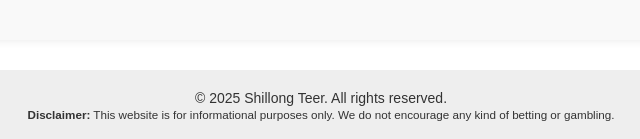
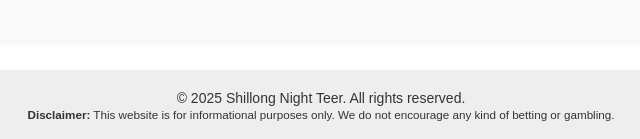
Before and after one commit to shillongnighteer/nightteer, a plain HTML site: page index.html in a window 1280 px wide. Shown: the part 899-1038 px from the top of the page, 319-959 px from the left. Drawn offline with Linux system fonts and the light colour scheme.

Commit message:
Update index.html

```diff
--- a/index.html
+++ b/index.html
@@ -3,10 +3,10 @@
 <head>
   <meta charset="UTF-8" />
   <meta name="viewport" content="width=device-width, initial-scale=1" />
-  <title>Shillong Teer | Result | Common Number | Prediction</title>
+  <title>Shillong Night Teer | Result | Common Number | Prediction</title>
 
   <!-- SEO Meta Tags -->
-  <meta name="description" content="Shillong Teer - Get daily Shillong Teer result, common numbers, and accurate predictions. Stay updated with latest Shillong Night Teer results.">
+  <meta name="description" content="Shillong Teer - Get daily Shillong Night Teer result, common numbers, and accurate predictions. Stay updated with latest Shillong Night Teer results.">
   <meta name="keywords" content="Shillong Teer, Teer Result, Common Numbers, Teer Prediction, Shillong Night Teer, Teer Lottery">
   <meta name="author" content="Shillong Teer Team">
   <meta name="robots" content="index, follow">
@@ -226,7 +226,7 @@
   </div>
 
   <footer>
-    &copy; 2025 Shillong Teer. All rights reserved.
+    &copy; 2025 Shillong Night Teer. All rights reserved.
     <br>
     <small><strong>Disclaimer:</strong> This website is for informational purposes only. We do not encourage any kind of betting or gambling.</small>
   </footer>
```
